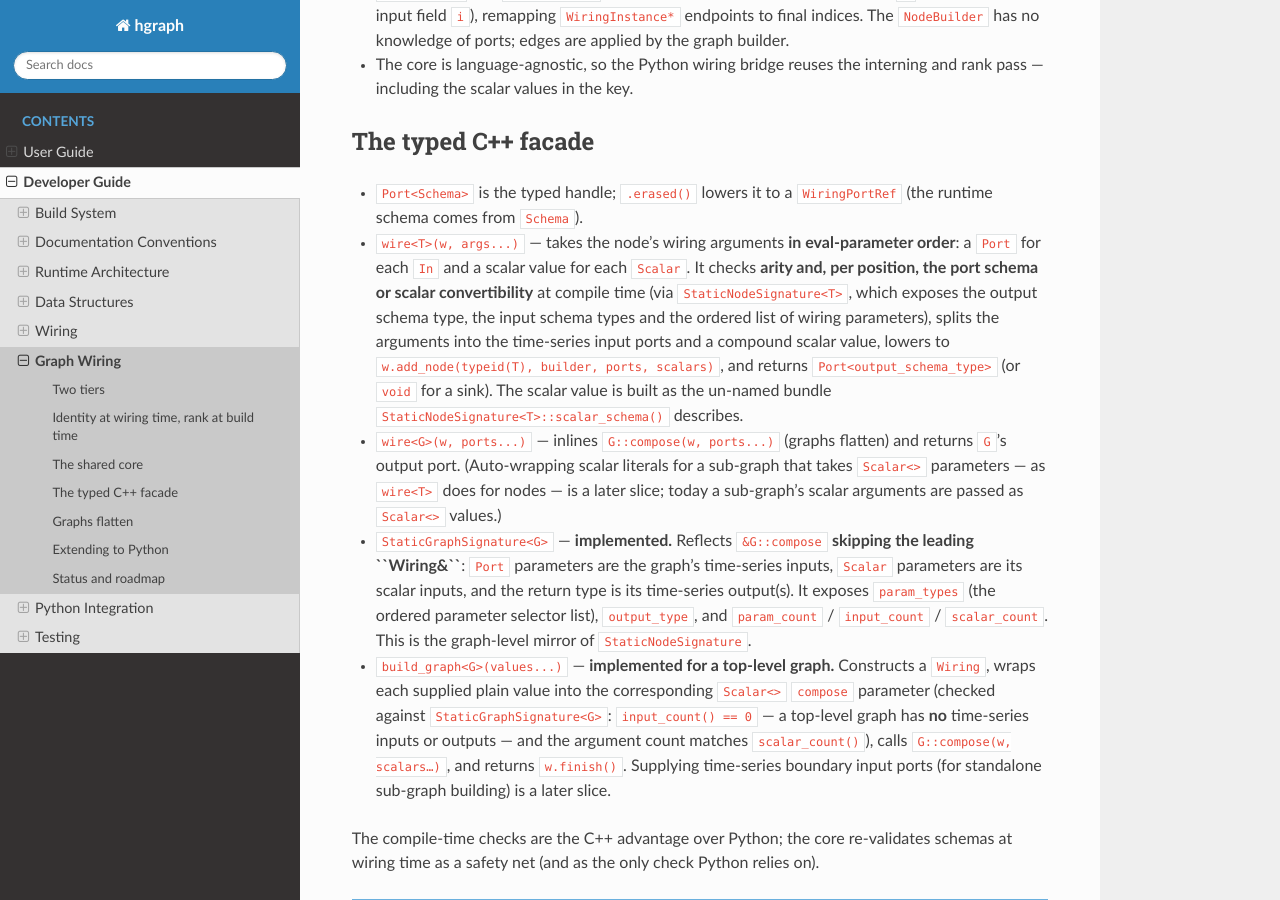
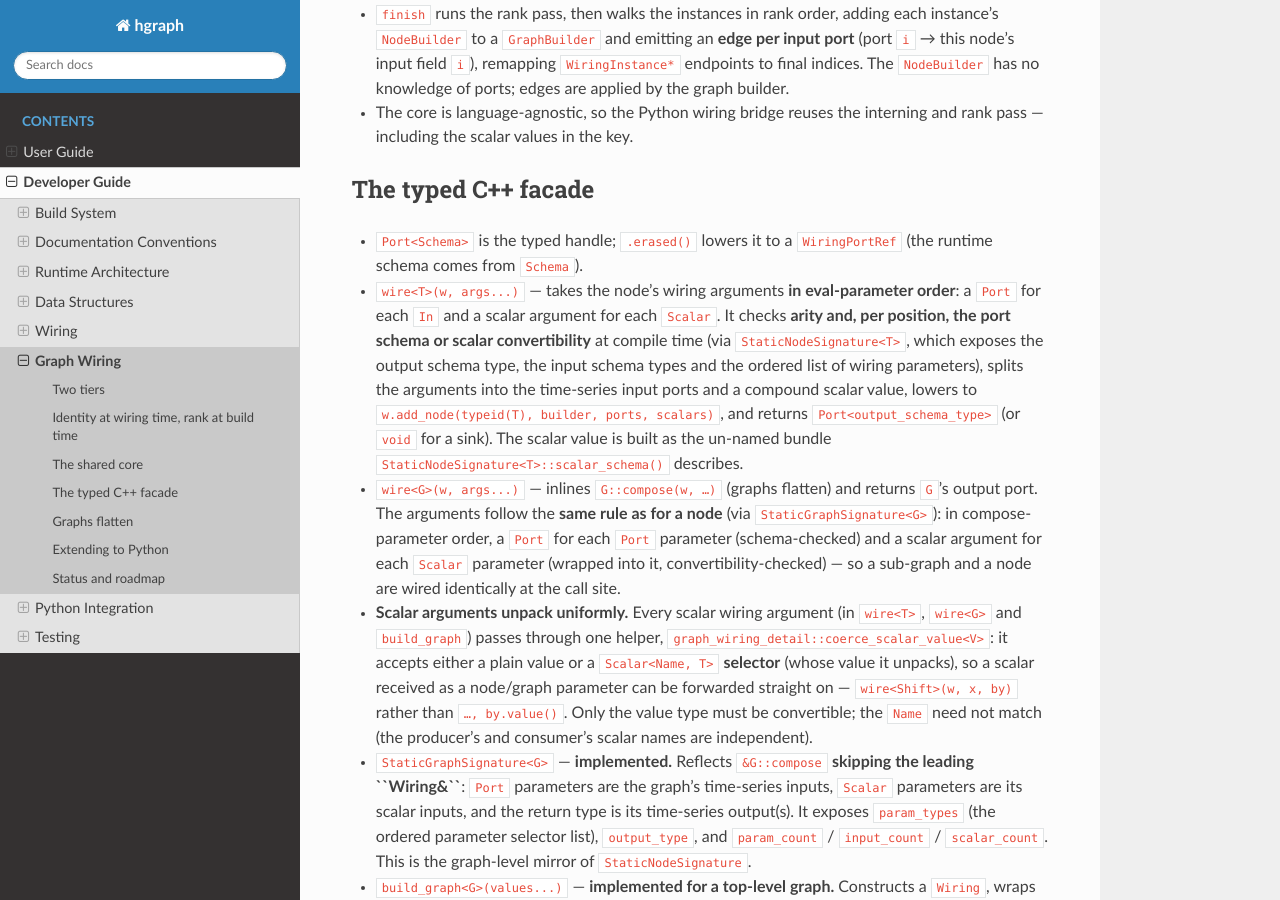
Before and after one commit to hhenson/hg_cpp, a Sphinx documentation site: the page built from docs/source/developer_guide/graph_wiring.rst, in a window 1280 px wide and 900 px high, scrolled down 2790 px. Built offline with Sphinx 7.4.7 and the Read the Docs theme 3.1.0, drawn with Linux system fonts in a browser that asks for light colours; some of the changed text lies outside the part shown.

Commit message:
Step 3b.

```diff
--- a/docs/source/developer_guide/graph_wiring.rst
+++ b/docs/source/developer_guide/graph_wiring.rst
@@ -9,19 +9,20 @@ same runtime graph the same way.
 
 .. note::
 
-   **Status.** Slices 1–3a are **implemented**: the ``Wiring`` core (interning +
+   **Status.** Slices 1–3b are **implemented**: the ``Wiring`` core (interning +
    topo-sort/rank), the typed ``Port<Schema>`` + ``wire<T>`` facade for nodes,
    ``build_graph<G>(…)`` for a top-level graph, **sub-graph composition**
-   (``wire<G>`` inlines a graph), **scalar inputs** (``Scalar<>`` arguments folded
-   into the intern key and recorded on the node builder), and
+   (``wire<G>`` inlines a graph, with the same compile-time argument checking and
+   scalar-literal auto-wrapping as ``wire<T>``), **scalar inputs** (``Scalar<>``
+   arguments folded into the intern key and recorded on the node builder), and
    ``StaticGraphSignature<G>`` with **graph-level scalar parameters** (a top-level
    graph's ``compose`` may take ``Scalar<>`` parameters, supplied through
    ``build_graph<G>(values…)``) — in ``include/hgraph/types/graph_wiring.h`` +
    ``src/hgraph/types/graph_wiring.cpp``, with ``tests/cpp/test_graph_wiring.cpp``.
    Still **not yet implemented**: standalone sub-graph building / time-series
-   boundary binding, ``wire<G>`` auto-wrapping scalar literals for sub-graphs,
-   generics and higher-order operators; those parts of this page are the design
-   record. The user-facing view is *User Guide > Wiring Graphs in C++*.
+   boundary binding (deferred until there is a consumer — the non-flattening nested
+   graphs), generics and higher-order operators; those parts of this page are the
+   design record. The user-facing view is *User Guide > Wiring Graphs in C++*.
 
 
 Two tiers
@@ -154,7 +155,7 @@ The typed C++ facade
 - ``Port<Schema>`` is the typed handle; ``.erased()`` lowers it to a
   ``WiringPortRef`` (the runtime schema comes from ``Schema``).
 - ``wire<T>(w, args...)`` — takes the node's wiring arguments **in eval-parameter
-  order**: a ``Port`` for each ``In`` and a scalar value for each ``Scalar``. It
+  order**: a ``Port`` for each ``In`` and a scalar argument for each ``Scalar``. It
   checks **arity and, per position, the port schema or scalar convertibility** at
   compile time (via ``StaticNodeSignature<T>``, which exposes the output schema
   type, the input schema types and the ordered list of wiring parameters), splits
@@ -162,10 +163,20 @@ The typed C++ facade
   to ``w.add_node(typeid(T), builder, ports, scalars)``, and returns
   ``Port<output_schema_type>`` (or ``void`` for a sink). The scalar value is built
   as the un-named bundle ``StaticNodeSignature<T>::scalar_schema()`` describes.
-- ``wire<G>(w, ports...)`` — inlines ``G::compose(w, ports...)`` (graphs flatten)
-  and returns ``G``'s output port. (Auto-wrapping scalar literals for a sub-graph
-  that takes ``Scalar<>`` parameters — as ``wire<T>`` does for nodes — is a later
-  slice; today a sub-graph's scalar arguments are passed as ``Scalar<>`` values.)
+- ``wire<G>(w, args...)`` — inlines ``G::compose(w, …)`` (graphs flatten) and
+  returns ``G``'s output port. The arguments follow the **same rule as for a node**
+  (via ``StaticGraphSignature<G>``): in compose-parameter order, a ``Port`` for each
+  ``Port`` parameter (schema-checked) and a scalar argument for each ``Scalar``
+  parameter (wrapped into it, convertibility-checked) — so a sub-graph and a node
+  are wired identically at the call site.
+- **Scalar arguments unpack uniformly.** Every scalar wiring argument (in
+  ``wire<T>``, ``wire<G>`` and ``build_graph``) passes through one helper,
+  ``graph_wiring_detail::coerce_scalar_value<V>``: it accepts either a plain value or
+  a ``Scalar<Name, T>`` **selector** (whose value it unpacks), so a scalar received
+  as a node/graph parameter can be forwarded straight on — ``wire<Shift>(w, x, by)``
+  rather than ``…, by.value()``. Only the value type must be convertible; the
+  ``Name`` need not match (the producer's and consumer's scalar names are
+  independent).
 - ``StaticGraphSignature<G>`` — **implemented.** Reflects ``&G::compose``
   **skipping the leading ``Wiring&``**: ``Port`` parameters are the graph's
   time-series inputs, ``Scalar`` parameters are its scalar inputs, and the return
@@ -245,10 +256,16 @@ Slices:
    type) and **graph-level scalar parameters**: ``build_graph<G>(values…)`` wraps
    the supplied values into the graph's ``Scalar<>`` ``compose`` parameters and
    forwards them. Tests: ``tests/cpp/test_graph_wiring.cpp``.
-4. **3b — Next.** Standalone sub-graph building / time-series **boundary binding**
-   (supplying ``Port`` inputs to ``build_graph`` / ``wire<G>``), and ``wire<G>``
-   auto-wrapping scalar literals for sub-graphs. This is also the precondition for
-   non-flattening nested graphs.
+4. **3b — Done.** ``wire<G>`` parity with ``wire<T>``: the sub-graph branch now
+   reflects ``compose`` via ``StaticGraphSignature<G>``, checks argument arity and
+   per-position port schema / scalar convertibility at compile time, and **auto-wraps
+   scalar literals** into the sub-graph's ``Scalar<>`` parameters. A sub-graph and a
+   node are now wired identically at the call site. Tests:
+   ``tests/cpp/test_graph_wiring.cpp``.
+5. **Next.** Standalone sub-graph building / time-series **boundary binding**
+   (supplying ``Port`` inputs to ``build_graph`` / ``wire<G>``) — **deferred until
+   it has a consumer**, the non-flattening nested graphs (``map_`` / ``reduce`` /
+   ``switch_``), which is where the boundary substrate is actually needed.
 
 Deferred: multiple outputs (``TSB`` ports, optionally returned as an array as
 sugar), generic graphs (``TsVar`` / ``ScalarVar`` in signatures), higher-order
```
Also changed, not shown: docs/source/user_guide/authoring_graphs_cpp.rst (+26 -9 lines), 2 other files.
